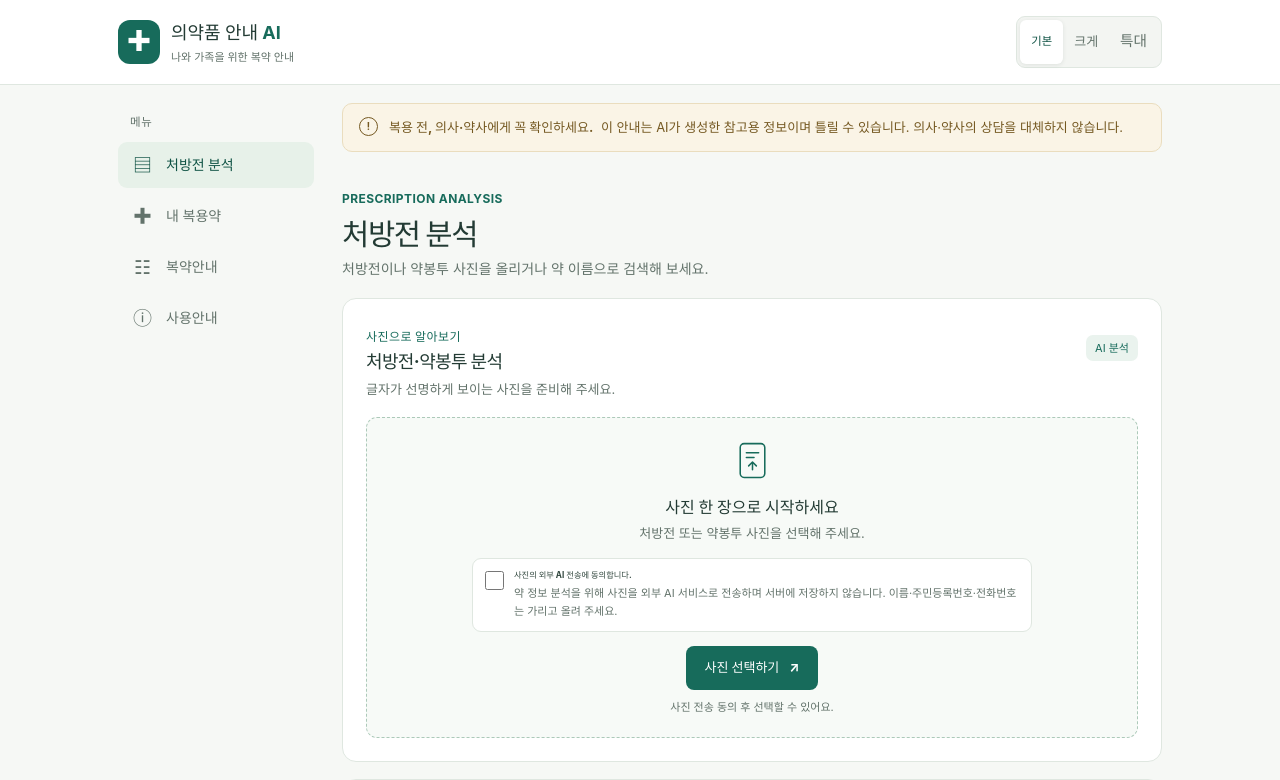
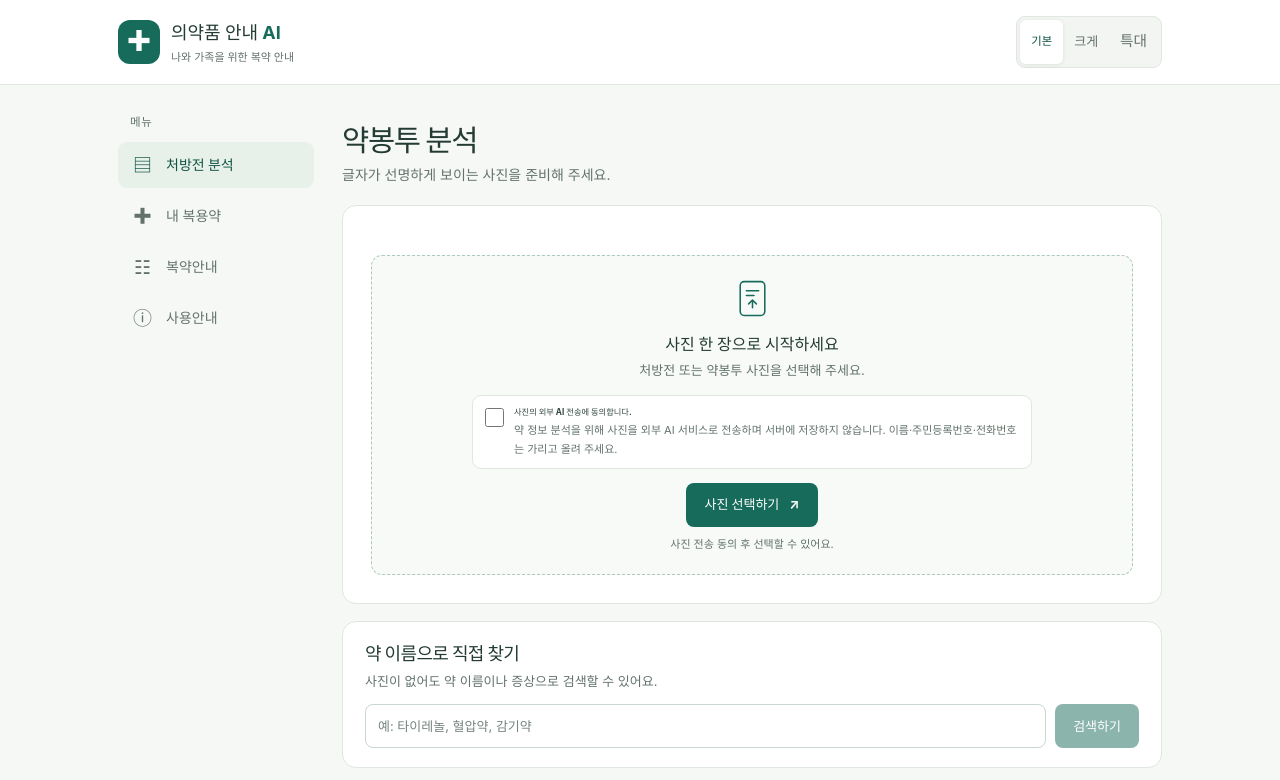
Before and after one commit to 17lucky71/medicine-guide-ai, a React (Create React App) app in the folder frontend/: page / in a window 1280 px wide. Shown: the top 780 px of the page. Built offline with nearby package versions, Linux system fonts and the light colour scheme.

Commit message:
텍스트 중복 부분 삭제 및 수정

```diff
--- a/frontend/src/App.css
+++ b/frontend/src/App.css
@@ -41,7 +41,8 @@
 .page-heading p { color: var(--muted); font-size: .875em; }
 .compact-heading { padding: 14px 0 18px; }
 .screen-analysis .workspace { grid-template-columns: minmax(0, 1fr); margin-top: 0; }
-.screen-analysis .left-column, .screen-meds > .saved-panel, .screen-guidance > .result-panel { max-width: 860px; }
+.screen-analysis .left-column { max-width: 1010px; }
+.screen-meds > .saved-panel, .screen-guidance > .result-panel { max-width: 860px; }
 .screen-analysis .safety-notice { margin-bottom: 18px; }
 .guidance-empty { max-width: 860px; margin: 0 0 18px; padding: 38px 24px; border: 1px dashed #c9d9cd; border-radius: 13px; background: #f9fbf8; text-align: center; }
 .guidance-empty h2 { font-size: 1.1em; margin: 5px 0; }
@@ -90,3 +91,8 @@
 .feedback-link{display:inline-flex;align-items:center;gap:5px;padding:5px 10px;border:1px solid #d7e4da;border-radius:999px;background:#f8faf7;color:var(--green);font-size:.75em;font-weight:700;text-decoration:none}
 .feedback-link:hover{background:#eaf3ec;border-color:#b8d0bd}
 @media(max-width:420px){.footer-feedback{flex-direction:column;gap:5px}}
+
+/* Match the photo-analysis heading and upload card to the approved mockup. */
+.screen-analysis .upload-panel{padding:28px}
+.screen-analysis .dropzone{margin-top:21px}
+@media(max-width:780px){.screen-analysis .upload-panel{padding:19px}.screen-analysis .dropzone{margin-top:17px}}
--- a/frontend/src/App.js
+++ b/frontend/src/App.js
@@ -193,20 +193,13 @@ function App() {
         <main className="container">
           {activeView === 'analysis' && (
             <section className="screen screen-analysis" aria-labelledby="analysis-title">
-              <div className="notice safety-notice">
-                <span className="notice-mark" aria-hidden="true">!</span>
-                <p><strong>복용 전, 의사·약사에게 꼭 확인하세요.</strong> 이 안내는 AI가 생성한 참고용 정보이며 틀릴 수 있습니다. 의사·약사의 상담을 대체하지 않습니다.</p>
-              </div>
               <div className="page-heading compact-heading">
-                <span className="eyebrow">PRESCRIPTION ANALYSIS</span>
-                <h1 id="analysis-title">처방전 분석</h1>
-                <p>처방전이나 약봉투 사진을 올리거나 약 이름으로 검색해 보세요.</p>
+                <h1 id="analysis-title">약봉투 분석</h1>
+                <p>글자가 선명하게 보이는 사진을 준비해 주세요.</p>
               </div>
               <div className="workspace">
                 <div className="left-column">
-                  <section className="panel upload-panel" aria-labelledby="upload-title">
-                    <div className="title-row"><div><span className="eyebrow">사진으로 알아보기</span><h2 id="upload-title">처방전·약봉투 분석</h2></div><span className="tag">AI 분석</span></div>
-                    <p className="desc">글자가 선명하게 보이는 사진을 준비해 주세요.</p>
+                  <section className="panel upload-panel" aria-label="약봉투 사진 분석">
                     <div className="dropzone">
                       <svg className="paper-icon" viewBox="0 0 56 56" fill="none" aria-hidden="true"><rect x="12" y="6" width="32" height="44" rx="5" stroke="currentColor" strokeWidth="2"/><path d="M20 18h16M20 24h10M28 40V30m-5 5 5-5 5 5" stroke="currentColor" strokeWidth="2" strokeLinecap="round" strokeLinejoin="round"/></svg>
                       <h3>사진 한 장으로 시작하세요</h3>
```
